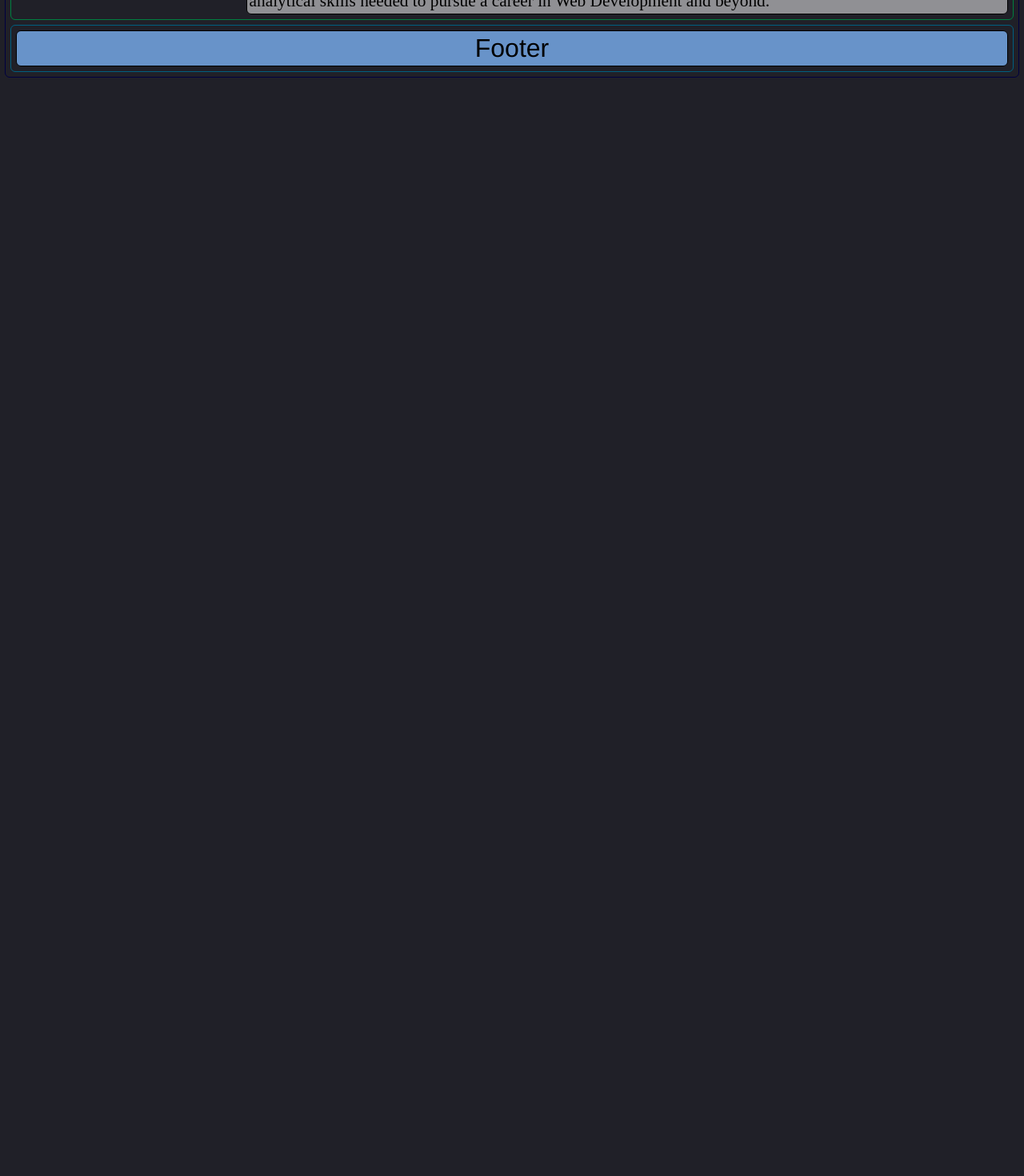
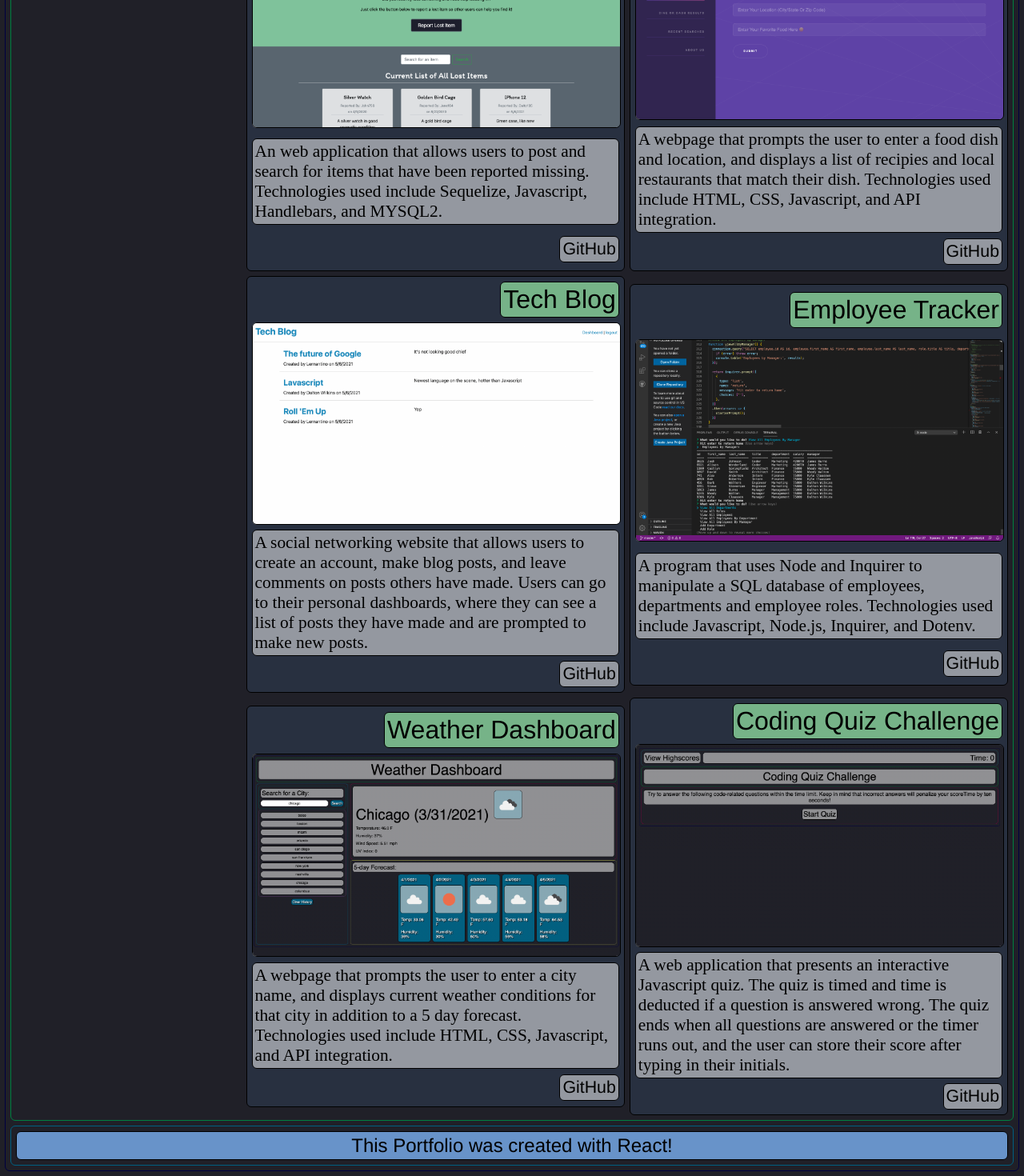
Before and after one commit to dalto135/react-portfolio, a React (Create React App) app: page /#/projects in a window 1280 px wide. Shown: the part 778-2248 px from the top of the page at 80% size. Before the commit the page ends 881 px from the top, so only its background shows below. Built offline with nearby package versions, Linux system fonts and the light colour scheme.

Commit message:
cleaned up code, added footer text, polished css

```diff
--- a/src/App.js
+++ b/src/App.js
@@ -1,5 +1,5 @@
 import React from 'react';
-import { BrowserRouter as Router, Route } from 'react-router-dom';
+import { HashRouter as Router, Route } from 'react-router-dom';
 import Header from './components/header';
 import Aboutme from './components/aboutme';
 import Projects from './components/projects';
--- a/src/components/footer.js
+++ b/src/components/footer.js
@@ -3,7 +3,7 @@ import React from 'react';
 function Footer() {
     return (
         <footer>
-            <h1>Footer</h1>
+            <h2>This Portfolio was created with React!</h2>
         </footer>
     );
 }
--- a/src/components/project.js
+++ b/src/components/project.js
@@ -5,7 +5,7 @@ function Project({title, link, screenshot, description, githubLink}) {
         <div id="code" className="small">
             <h1>{title}</h1>
             <a href={link} className="project" target="_blank" rel='noreferrer'>
-                <img src={screenshot} alt={title}></img>
+                <img src={screenshot} alt={title}/>
             </a>
             <p>{description}</p>
             <a href={githubLink} className="github" target="_blank" rel='noreferrer'>GitHub</a>
--- a/src/reset.css
+++ b/src/reset.css
@@ -1,11 +1,8 @@
 * {
     border: 1px solid black;
-
     margin: 6px 3px;
     padding: 0px 3px;
     border-radius: 6px;
-
-    /* text-align: center; */
     font-family: eurostile, Helvetica, Arial, sans-serif;
     font-weight: normal;
     color: black;
@@ -50,12 +47,6 @@ section {
     border-color: var(--teal);
     display: flex;
 }
-/*
-@media screen and (max-width: 850px) {
-    section {
-        display: block;
-    }
-} */
 
 footer {
     border-color: var(--green);
@@ -68,7 +59,6 @@ div {
 
 h1, h2, p, a, button, li {
     background-color: var(--cloudy);
-    /* background-color: white; */
     padding: 3px;
 }
 
@@ -112,11 +102,8 @@ ul {
 
 #header h1 {
     background-color: rgba(0, 0, 0, 0);
-    border-width: 0px;
     display: flex;
     justify-content: center;
-    /* padding: 0;
-    margin: 0; */
 }
 
 #links, #view {
--- a/src/style.css
+++ b/src/style.css
@@ -19,7 +19,6 @@ address {
 footer {
     border-color: var(--niceTeal);
     text-align: center;
-    /* background-color: var(--pastelBlue); */
 }
 
 address,
@@ -28,7 +27,7 @@ footer {
     flex-wrap: wrap;
 }
 
-footer h1 {
+footer h2 {
     background-color: var(--pastelBlue);
     flex: 1 1;
 }
@@ -109,12 +108,6 @@ a:hover {
     max-height: 300px;
     padding: 0px;
     margin: 6px 3px;
-
-    /* flex-direction: column; */
-    /* justify-content: center; */
-    /* text-align: center; */
-    /* margin-left: auto;
-    margin-right: auto; */
 }
 
 .content {
@@ -188,29 +181,9 @@ a:hover {
     flex-wrap: wrap;
 }
 
-/* Placeholder images for future projects */
-#wow {
-    /* background-image: url("../images/abstract1.jpg"); */
-    /* background-color: rgb(40, 48, 64); */
-}
-
-#project {
-    /* background-image: url("../images/abstract2.jpg"); */
-    /* background-color: rgb(40, 48, 64); */
-}
-
 #code {
-    /* background-image: url("../images/abstract3.jpg"); */
     background-color: rgb(40, 48, 64);
     border: 1px solid black;
-}
-
-#pollution {
-    /* background-image: url("../images/7f1e0d2ac3bd87d6f57f73492d3bf6d1.jpg"); */
-}
-
-#spicy {
-    /* background-image: url("../images/1033b72b0d4c935ac1151d8cecddac8e.jpg"); */
 }
 
 #me,
@@ -239,11 +212,6 @@ a img:hover {
     min-height: 500px;
 }
 
-/* #employee-tracker img {
-    margin: 0px 3px;
-    width: 100%;
-} */
-
 .small img {
     max-width: 100%;
     flex: 1 1;
@@ -254,10 +222,6 @@ a img:hover {
 .big a {
     font-size: 16pt;
 }
-
-/* #contact-me img {
-    margin: 0px 3px 3px 3px;
-} */
 
 .small .project {
     margin: 0px 3px;
@@ -298,15 +262,9 @@ header {
         text-align: left;
     }
 
-    /* .headshot img {
-        text-align: center;
-    } */
-
     #image {
         display: flex;
     }
-
-
 
     #contact-me a {
         margin: 0px 3px 6px 3px;
```
Also changed, not shown: src/components/projects.js (+4 -4 lines).
